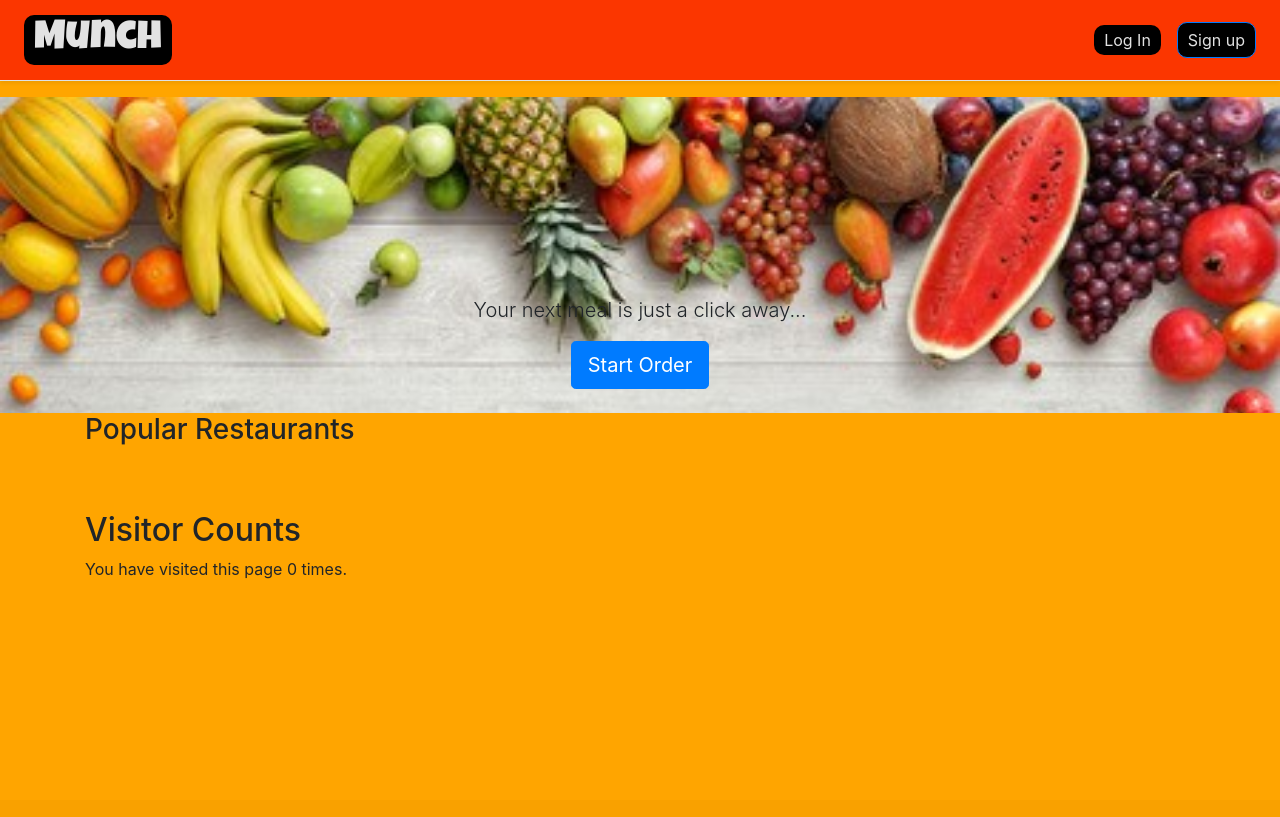
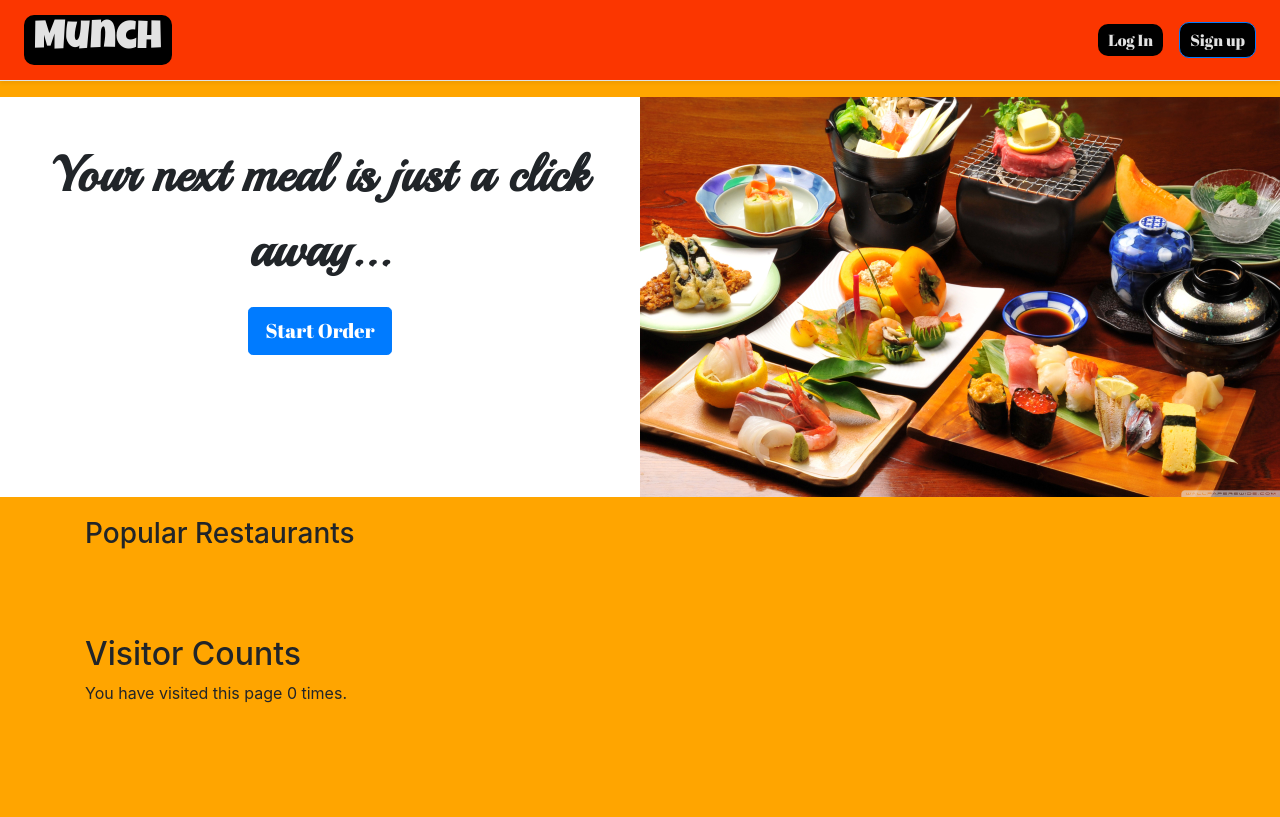
Before and after one commit to t-doan/munch-project, a Django app: page / in a window 1280 px wide. Before the commit the page ends 579 px from the top, so only its background shows below. Run offline with Django 3.2, Linux system fonts and the light colour scheme; data that the repository does not hold is empty; some libraries are stand-ins or nearby versions.

Commit message:
Fixing home view

```diff
--- a/static/css/styles.css
+++ b/static/css/styles.css
@@ -14,6 +14,7 @@ body {
   background: #FB3600; /* rbg(251,54,0) orange*/
 }
 .base-box a {
+  font-family: 'Abril Fatface', cursive;
   background: black;
   color: #E2E2E2; /* white grey */
   padding: 5px 10px;
@@ -30,10 +31,123 @@ body {
 
 /* home.html
 ================================================*/
-.pricing-header {
-  background-image: url(../images/homepage.jpg);
-  background-size: cover;
+@media (min-width: 800px) {
+  .dashboard .pricing-header {
+    display: grid;
+    grid-template-columns: 1fr 1fr;
+  }
+  .dashboard .pricing-header p {
+    font-size: 50px;
+    margin: 20px;
+    margin-top: 40px;
+  }
+  .dashboard .pricing-header .ordering {
+    background-color: white;
+    flex: 1 1 50%;
+    flex-wrap: wrap;
+  }
 }
-.pricing-header p {
-  margin-top: 150px;
+@media (max-width: 799px) {
+  .dashboard .pricing-header img {
+    opacity: 0.3;
+  }
+  .dashboard .pricing-header .ordering:first-of-type {
+    position: absolute;
+    top: 35%;
+    left: 50%;
+    transform: translate(-50%, -50%);
+  }
+  .dashboard .pricing-header p {
+    font-size: 25px;
+    color: white;
+  }
 }
+.dashboard .pricing-header p {
+  font-family: 'Playball', cursive;
+  font-weight: bold;
+  text-align: center;
+}
+.dashboard .pricing-header button {
+  font-family: 'Abril Fatface', cursive;
+}
+.dashboard .pricing-header button:hover {
+  font-weight: bold;
+  text-decoration: none;
+}
+.dashboard .container {
+  margin-top: 20px;
+}
+
+/* user-profile.html
+================================================*/
+.profile > .container {
+  border-bottom: 1px dashed #343434;
+  padding: 25px 0;
+}
+.profile > .container:last-of-type {
+  border-bottom: none;
+}
+.profile .container h3 {
+  font-family: 'Lobster', cursive;
+  font-size: 40px;
+  text-align: center;
+}
+.profile .container button {
+  font-family: 'Abril Fatface', cursive;
+}
+
+/* signup.html
+================================================*/
+.signup h2 {
+  font-family: 'Lobster', cursive;
+  font-size: 40px;
+  text-align: center;
+}
+
+/* login.html
+================================================*/
+.log-in h1 {
+  font-family: 'Lobster', cursive;
+  font-size: 40px;
+  text-align: center;
+}
+
+/* edit_customer.html
+================================================*/
+.edit-customer h1 {
+  font-family: 'Lobster', cursive;
+  font-size: 40px;
+  text-align: center;
+}
+
+/* edit_address.html
+================================================*/
+.edit-address h1 {
+  font-family: 'Lobster', cursive;
+  font-size: 40px;
+  text-align: center;
+}
+
+/* add_address.html
+================================================*/
+.add-address h1 {
+  font-family: 'Lobster', cursive;
+  font-size: 40px;
+  text-align: center;
+}
+
+/* address.html
+================================================*/
+.address h1 {
+  font-family: 'Lobster', cursive;
+  font-size: 40px;
+  text-align: center;
+}
+
+/* customer_registration.html
+================================================*/
+.customer-registration h1 {
+  font-family: 'Lobster', cursive;
+  font-size: 40px;
+  text-align: center;
+}
--- a/tables/templates/tables/home.html
+++ b/tables/templates/tables/home.html
@@ -2,9 +2,15 @@
 {% block content %}
 
 <div class="dashboard">
-  <div class="pricing-header px-3 py-3 pt-md-5 pb-md-4 mx-auto text-center">
-    <p class="lead">Your next meal is just a click away...</p>
-    <a href="{% url 'join' %}"><button type="button" class="btn btn-lg btn-primary">Start Order</button></a>
+  <div class="pricing-header text-center">
+    <div class="ordering">
+      <p class="lead">Your next meal is just a click away...</p>
+      <a href="{% url 'join' %}"><button type="button" class="btn btn-lg btn-primary">Start Order</button></a>
+    </div>
+    <div class="ordering">
+      {% load static %}
+      <img src="{% static 'images/homepage2.jpg' %}" class="img-fluid" alt="Munch">
+    </div>
   </div>
 
   <div class="container">
```
Also changed, not shown: tables/static/css/styles.css (+34 -7 lines).
